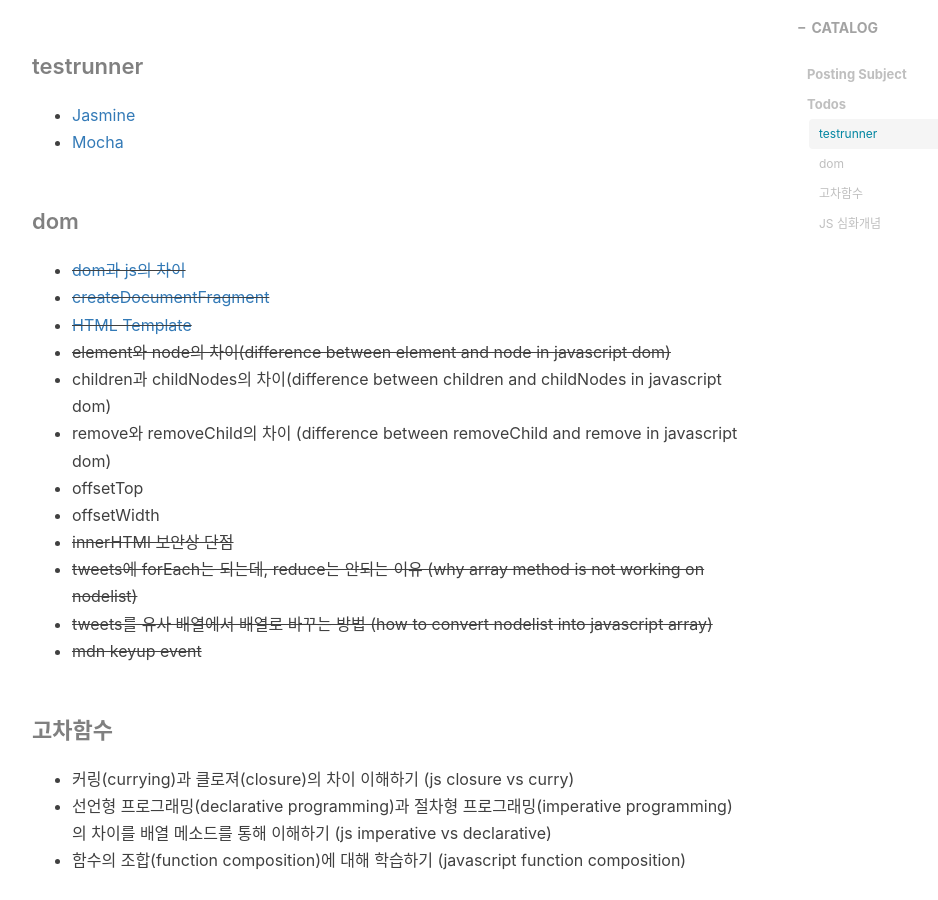
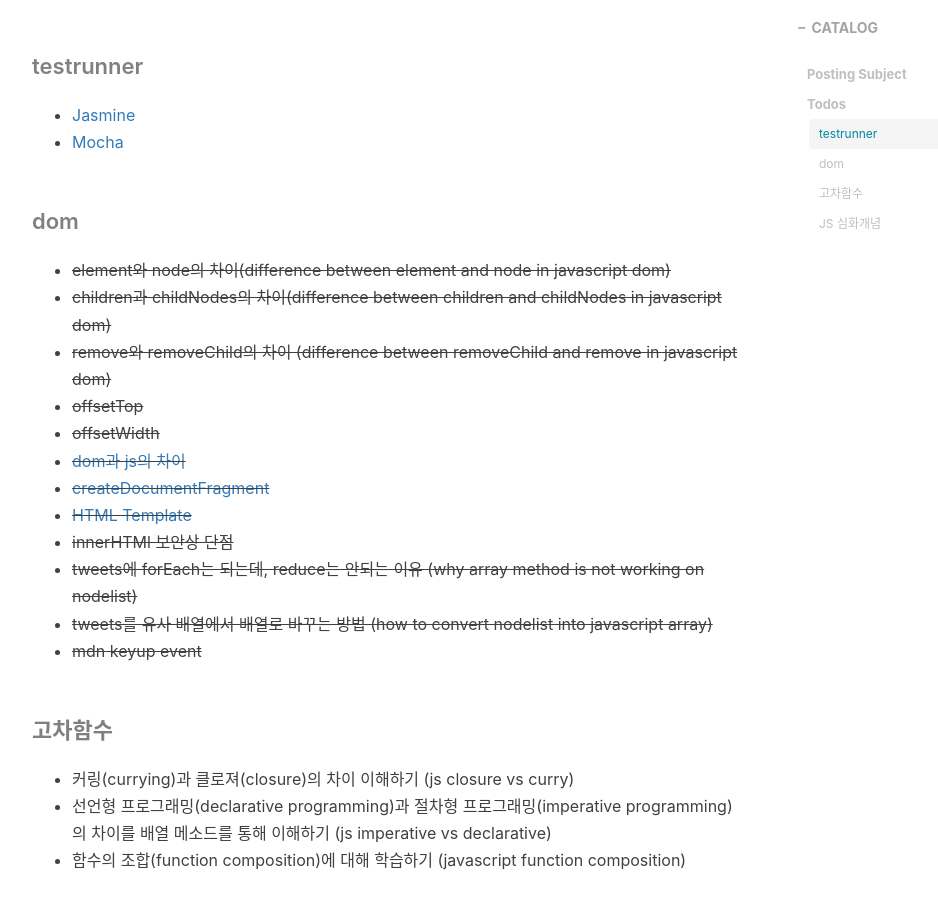
Before and after one commit to dkje/dkje.github.io, a Jekyll site: the page built from _posts/99-12-30-Todo.markdown, in a window 1280 px wide and 900 px high, scrolled down 850 px. Shown: the whole window, without its empty margins (233-1171 px from the left). Built offline with Jekyll 4.4.1, drawn with Linux system fonts in a browser that asks for light colours; nearby versions of some CDN libraries; comment, search, counter and statistics services are not loaded.

```diff
--- a/_posts/99-12-30-Todo.markdown
+++ b/_posts/99-12-30-Todo.markdown
@@ -26,14 +26,14 @@ tags:
 
 #### dom
 
+-   ~~element와 node의 차이(difference between element and node in javascript dom)~~
+-   ~~children과 childNodes의 차이(difference between children and childNodes in javascript dom)~~
+-   ~~remove와 removeChild의 차이 (difference between removeChild and remove in javascript dom)~~
+-   ~~offsetTop~~
+-   ~~offsetWidth~~
 -   ~~[dom과 js의 차이](https://developer.mozilla.org/en-US/docs/Web/API/Document_Object_Model/Introduction#DOM_and_JavaScript)~~
 -   ~~[createDocumentFragment](https://developer.mozilla.org/en-US/docs/Web/API/Document/createDocumentFragment)~~
 -   ~~[HTML Template](https://developer.mozilla.org/en-US/docs/Web/HTML/Element/template)~~
--   ~~element와 node의 차이(difference between element and node in javascript dom)~~
--   children과 childNodes의 차이(difference between children and childNodes in javascript dom)
--   remove와 removeChild의 차이 (difference between removeChild and remove in javascript dom)
--   offsetTop
--   offsetWidth
 -   ~~innerHTMl 보안상 단점~~
 -   ~~tweets에 forEach는 되는데, reduce는 안되는 이유 (why array method is not working on nodelist)~~
 -   ~~tweets를 유사 배열에서 배열로 바꾸는 방법 (how to convert nodelist into javascript array)~~
```
